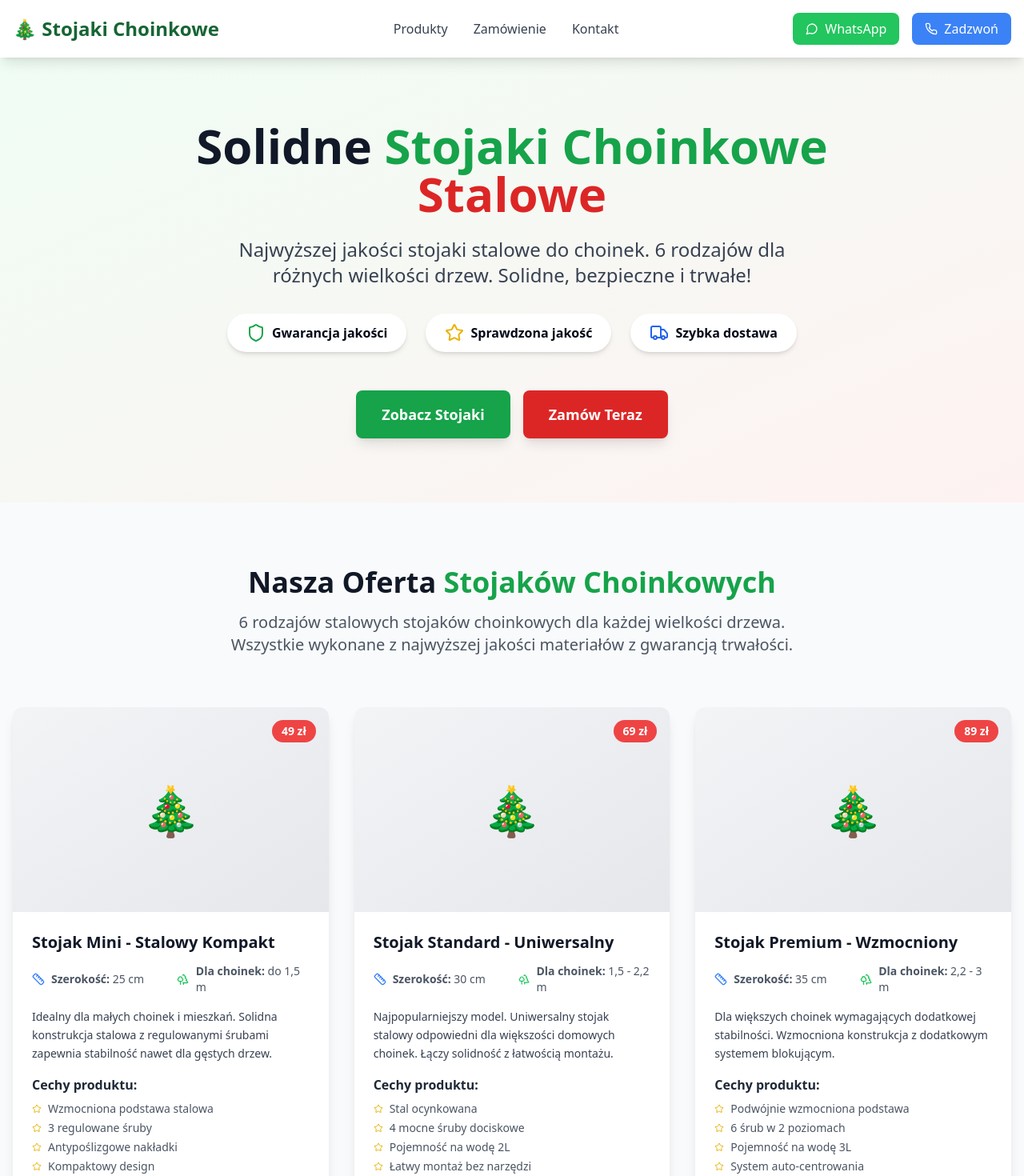
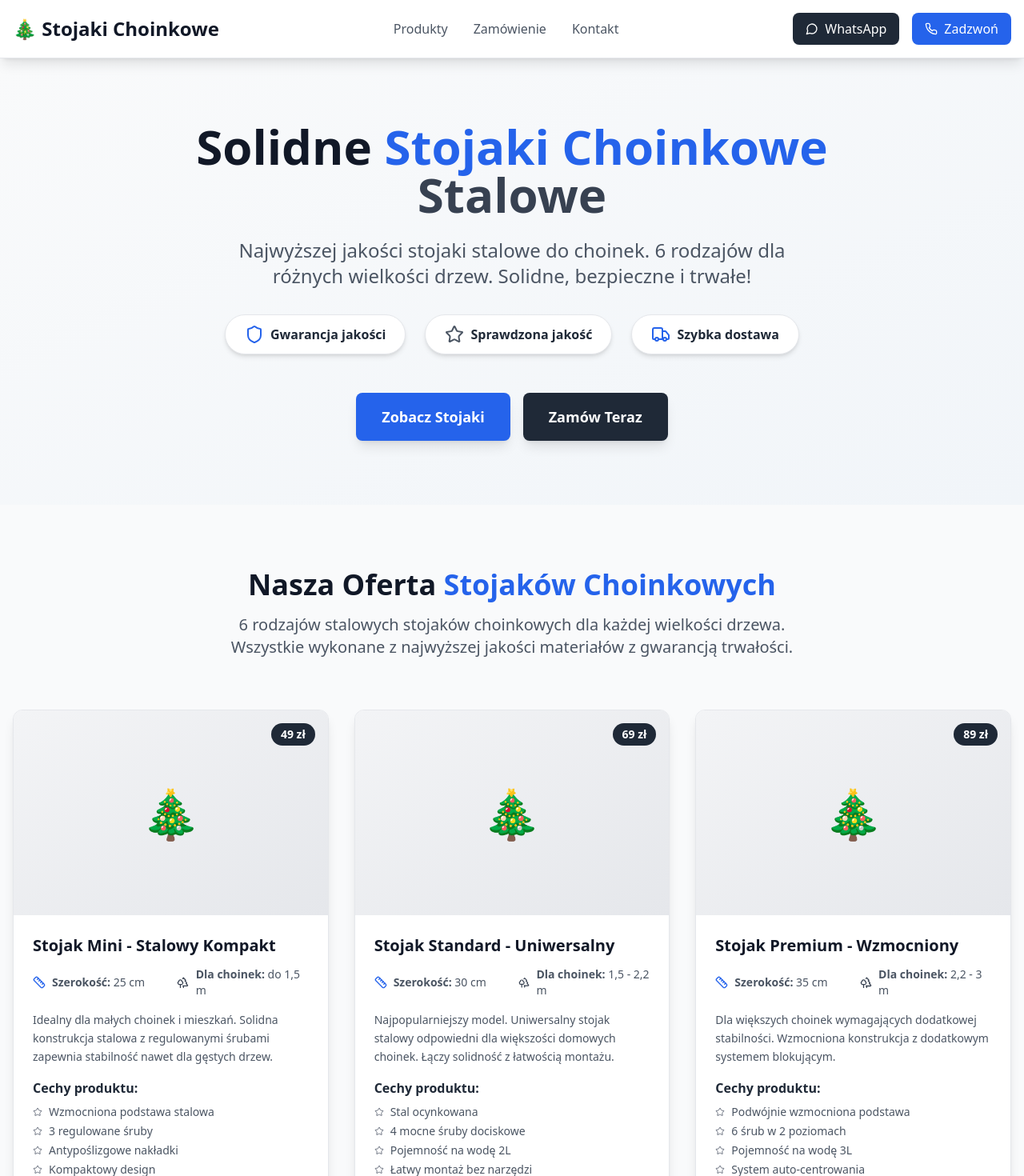
Before and after one commit to ohhsite/choinka-stojak-shop, a React (Vite) app: page / in a window 1280 px wide. Shown: the top 1470 px of the page at 80% size. Built offline with nearby package versions, Linux system fonts and the light colour scheme.

Commit message:
Refactor: Use more muted color palette
Change the color scheme to use black, gray, and blue tones.

```diff
--- a/src/components/Header.tsx
+++ b/src/components/Header.tsx
@@ -7,24 +7,24 @@ const Header = () => {
   const [isMenuOpen, setIsMenuOpen] = useState(false);
 
   return (
-    <header className="bg-white shadow-lg sticky top-0 z-50">
+    <header className="bg-white shadow-lg sticky top-0 z-50 border-b border-gray-200">
       <div className="container mx-auto px-4 py-4">
         <div className="flex justify-between items-center">
           <div className="flex items-center">
-            <h1 className="text-2xl font-bold text-green-800">
+            <h1 className="text-2xl font-bold text-gray-900">
               🎄 Stojaki Choinkowe
             </h1>
           </div>
 
           {/* Desktop Navigation */}
           <nav className="hidden md:flex space-x-8">
-            <a href="#produkty" className="text-gray-700 hover:text-green-600 transition-colors">
+            <a href="#produkty" className="text-gray-600 hover:text-blue-600 transition-colors font-medium">
               Produkty
             </a>
-            <a href="#zamowienie" className="text-gray-700 hover:text-green-600 transition-colors">
+            <a href="#zamowienie" className="text-gray-600 hover:text-blue-600 transition-colors font-medium">
               Zamówienie
             </a>
-            <a href="#kontakt" className="text-gray-700 hover:text-green-600 transition-colors">
+            <a href="#kontakt" className="text-gray-600 hover:text-blue-600 transition-colors font-medium">
               Kontakt
             </a>
           </nav>
@@ -33,14 +33,14 @@ const Header = () => {
           <div className="hidden md:flex space-x-4">
             <a
               href="https://wa.me/48123456789"
-              className="flex items-center bg-green-500 text-white px-4 py-2 rounded-lg hover:bg-green-600 transition-colors"
+              className="flex items-center bg-gray-800 text-white px-4 py-2 rounded-lg hover:bg-gray-900 transition-colors"
             >
               <MessageCircle className="w-4 h-4 mr-2" />
               WhatsApp
             </a>
             <a
               href="tel:+48123456789"
-              className="flex items-center bg-blue-500 text-white px-4 py-2 rounded-lg hover:bg-blue-600 transition-colors"
+              className="flex items-center bg-blue-600 text-white px-4 py-2 rounded-lg hover:bg-blue-700 transition-colors"
             >
               <Phone className="w-4 h-4 mr-2" />
               Zadzwoń
@@ -58,28 +58,28 @@ const Header = () => {
 
         {/* Mobile Menu */}
         {isMenuOpen && (
-          <div className="md:hidden mt-4 pb-4 border-t">
+          <div className="md:hidden mt-4 pb-4 border-t border-gray-200">
             <nav className="flex flex-col space-y-4 mt-4">
-              <a href="#produkty" className="text-gray-700 hover:text-green-600">
+              <a href="#produkty" className="text-gray-600 hover:text-blue-600 font-medium">
                 Produkty
               </a>
-              <a href="#zamowienie" className="text-gray-700 hover:text-green-600">
+              <a href="#zamowienie" className="text-gray-600 hover:text-blue-600 font-medium">
                 Zamówienie
               </a>
-              <a href="#kontakt" className="text-gray-700 hover:text-green-600">
+              <a href="#kontakt" className="text-gray-600 hover:text-blue-600 font-medium">
                 Kontakt
               </a>
               <div className="flex flex-col space-y-2 pt-4">
                 <a
                   href="https://wa.me/48123456789"
-                  className="flex items-center justify-center bg-green-500 text-white px-4 py-2 rounded-lg hover:bg-green-600 transition-colors"
+                  className="flex items-center justify-center bg-gray-800 text-white px-4 py-2 rounded-lg hover:bg-gray-900 transition-colors"
                 >
                   <MessageCircle className="w-4 h-4 mr-2" />
                   WhatsApp
                 </a>
                 <a
                   href="tel:+48123456789"
-                  className="flex items-center justify-center bg-blue-500 text-white px-4 py-2 rounded-lg hover:bg-blue-600 transition-colors"
+                  className="flex items-center justify-center bg-blue-600 text-white px-4 py-2 rounded-lg hover:bg-blue-700 transition-colors"
                 >
                   <Phone className="w-4 h-4 mr-2" />
                   Zadzwoń
--- a/src/components/Hero.tsx
+++ b/src/components/Hero.tsx
@@ -4,45 +4,45 @@ import { Star, Shield, Truck } from 'lucide-react';
 
 const Hero = () => {
   return (
-    <section className="bg-gradient-to-br from-green-50 to-red-50 py-20">
+    <section className="bg-gradient-to-br from-gray-50 to-slate-100 py-20">
       <div className="container mx-auto px-4 text-center">
         <h1 className="text-4xl md:text-6xl font-bold text-gray-900 mb-6">
-          Solidne <span className="text-green-600">Stojaki Choinkowe</span>
+          Solidne <span className="text-blue-600">Stojaki Choinkowe</span>
           <br />
-          <span className="text-red-600">Stalowe</span>
+          <span className="text-gray-700">Stalowe</span>
         </h1>
 
-        <p className="text-xl md:text-2xl text-gray-700 mb-8 max-w-3xl mx-auto">
+        <p className="text-xl md:text-2xl text-gray-600 mb-8 max-w-3xl mx-auto">
           Najwyższej jakości stojaki stalowe do choinek.
           6 rodzajów dla różnych wielkości drzew.
           Solidne, bezpieczne i trwałe!
         </p>
 
         <div className="flex flex-wrap justify-center gap-6 mb-12">
-          <div className="flex items-center bg-white px-6 py-3 rounded-full shadow-md">
-            <Shield className="w-6 h-6 text-green-600 mr-2" />
-            <span className="font-semibold">Gwarancja jakości</span>
+          <div className="flex items-center bg-white px-6 py-3 rounded-full shadow-md border border-gray-200">
+            <Shield className="w-6 h-6 text-blue-600 mr-2" />
+            <span className="font-semibold text-gray-800">Gwarancja jakości</span>
           </div>
-          <div className="flex items-center bg-white px-6 py-3 rounded-full shadow-md">
-            <Star className="w-6 h-6 text-yellow-500 mr-2" />
-            <span className="font-semibold">Sprawdzona jakość</span>
+          <div className="flex items-center bg-white px-6 py-3 rounded-full shadow-md border border-gray-200">
+            <Star className="w-6 h-6 text-gray-600 mr-2" />
+            <span className="font-semibold text-gray-800">Sprawdzona jakość</span>
           </div>
-          <div className="flex items-center bg-white px-6 py-3 rounded-full shadow-md">
+          <div className="flex items-center bg-white px-6 py-3 rounded-full shadow-md border border-gray-200">
             <Truck className="w-6 h-6 text-blue-600 mr-2" />
-            <span className="font-semibold">Szybka dostawa</span>
+            <span className="font-semibold text-gray-800">Szybka dostawa</span>
           </div>
         </div>
 
         <div className="flex flex-col sm:flex-row gap-4 justify-center">
           <a
             href="#produkty"
-            className="bg-green-600 text-white px-8 py-4 rounded-lg text-lg font-semibold hover:bg-green-700 transition-colors shadow-lg"
+            className="bg-blue-600 text-white px-8 py-4 rounded-lg text-lg font-semibold hover:bg-blue-700 transition-colors shadow-lg"
           >
             Zobacz Stojaki
           </a>
           <a
             href="#zamowienie"
-            className="bg-red-600 text-white px-8 py-4 rounded-lg text-lg font-semibold hover:bg-red-700 transition-colors shadow-lg"
+            className="bg-gray-800 text-white px-8 py-4 rounded-lg text-lg font-semibold hover:bg-gray-900 transition-colors shadow-lg"
           >
             Zamów Teraz
           </a>
--- a/src/components/ProductCard.tsx
+++ b/src/components/ProductCard.tsx
@@ -24,12 +24,12 @@ const ProductCard: React.FC<ProductCardProps> = ({
   features
 }) => {
   return (
-    <div className="bg-white rounded-xl shadow-lg overflow-hidden hover:shadow-xl transition-shadow duration-300">
+    <div className="bg-white rounded-xl shadow-lg overflow-hidden hover:shadow-xl transition-shadow duration-300 border border-gray-200">
       <div className="relative">
         <div className="h-64 bg-gradient-to-br from-gray-100 to-gray-200 flex items-center justify-center">
           <div className="text-6xl">🎄</div>
         </div>
-        <div className="absolute top-4 right-4 bg-red-500 text-white px-3 py-1 rounded-full text-sm font-semibold">
+        <div className="absolute top-4 right-4 bg-gray-800 text-white px-3 py-1 rounded-full text-sm font-semibold">
           {price}
         </div>
       </div>
@@ -39,16 +39,16 @@ const ProductCard: React.FC<ProductCardProps> = ({
 
         <div className="grid grid-cols-2 gap-4 mb-4">
           <div className="flex items-center text-sm text-gray-600">
-            <Ruler className="w-4 h-4 mr-2 text-blue-500" />
+            <Ruler className="w-4 h-4 mr-2 text-blue-600" />
             <span><strong>Szerokość:</strong> {width}</span>
           </div>
           <div className="flex items-center text-sm text-gray-600">
-            <Trees className="w-4 h-4 mr-2 text-green-500" />
+            <Trees className="w-4 h-4 mr-2 text-gray-700" />
             <span><strong>Dla choinek:</strong> {treeSize}</span>
           </div>
         </div>
 
-        <p className="text-gray-700 mb-4 text-sm leading-relaxed">
+        <p className="text-gray-600 mb-4 text-sm leading-relaxed">
           {description}
         </p>
 
@@ -57,7 +57,7 @@ const ProductCard: React.FC<ProductCardProps> = ({
           <ul className="space-y-1">
             {features.map((feature, index) => (
               <li key={index} className="flex items-center text-sm text-gray-600">
-                <Star className="w-3 h-3 mr-2 text-yellow-500 flex-shrink-0" />
+                <Star className="w-3 h-3 mr-2 text-gray-500 flex-shrink-0" />
                 {feature}
               </li>
             ))}
@@ -76,7 +76,7 @@ const ProductCard: React.FC<ProductCardProps> = ({
               }
             }
           }}
-          className="w-full bg-green-600 text-white py-3 rounded-lg font-semibold hover:bg-green-700 transition-colors"
+          className="w-full bg-blue-600 text-white py-3 rounded-lg font-semibold hover:bg-blue-700 transition-colors"
         >
           Zamów Ten Stojak
         </button>
--- a/src/components/Products.tsx
+++ b/src/components/Products.tsx
@@ -1,4 +1,3 @@
-
 import React from 'react';
 import ProductCard from './ProductCard';
 
@@ -101,7 +100,7 @@ const Products = () => {
       <div className="container mx-auto px-4">
         <div className="text-center mb-16">
           <h2 className="text-4xl font-bold text-gray-900 mb-4">
-            Nasza Oferta <span className="text-green-600">Stojaków Choinkowych</span>
+            Nasza Oferta <span className="text-blue-600">Stojaków Choinkowych</span>
           </h2>
           <p className="text-xl text-gray-600 max-w-3xl mx-auto">
             6 rodzajów stalowych stojaków choinkowych dla każdej wielkości drzewa.
@@ -116,7 +115,7 @@ const Products = () => {
         </div>
 
         <div className="text-center mt-16">
-          <div className="bg-white rounded-xl p-8 shadow-lg inline-block">
+          <div className="bg-white rounded-xl p-8 shadow-lg inline-block border border-gray-200">
             <h3 className="text-2xl font-bold text-gray-900 mb-4">
               🎯 Nie wiesz który stojak wybrać?
             </h3>
@@ -126,13 +125,13 @@ const Products = () => {
             <div className="flex flex-col sm:flex-row gap-4 justify-center">
               <a
                 href="tel:+48123456789"
-                className="bg-blue-500 text-white px-6 py-3 rounded-lg font-semibold hover:bg-blue-600 transition-colors"
+                className="bg-blue-600 text-white px-6 py-3 rounded-lg font-semibold hover:bg-blue-700 transition-colors"
               >
                 📞 +48 123 456 789
               </a>
               <a
                 href="https://wa.me/48123456789"
-                className="bg-green-500 text-white px-6 py-3 rounded-lg font-semibold hover:bg-green-600 transition-colors"
+                className="bg-gray-800 text-white px-6 py-3 rounded-lg font-semibold hover:bg-gray-900 transition-colors"
               >
                 💬 WhatsApp
               </a>
```
Also changed, not shown: src/components/Footer.tsx (+9 -9 lines), src/components/OrderForm.tsx (+23 -24 lines).
